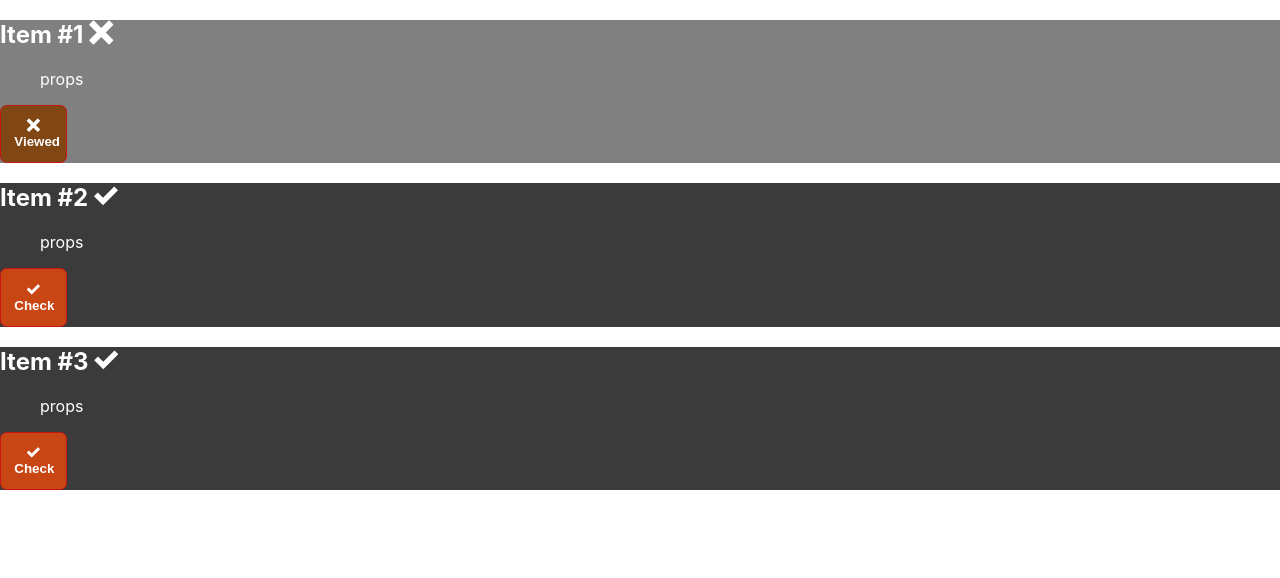
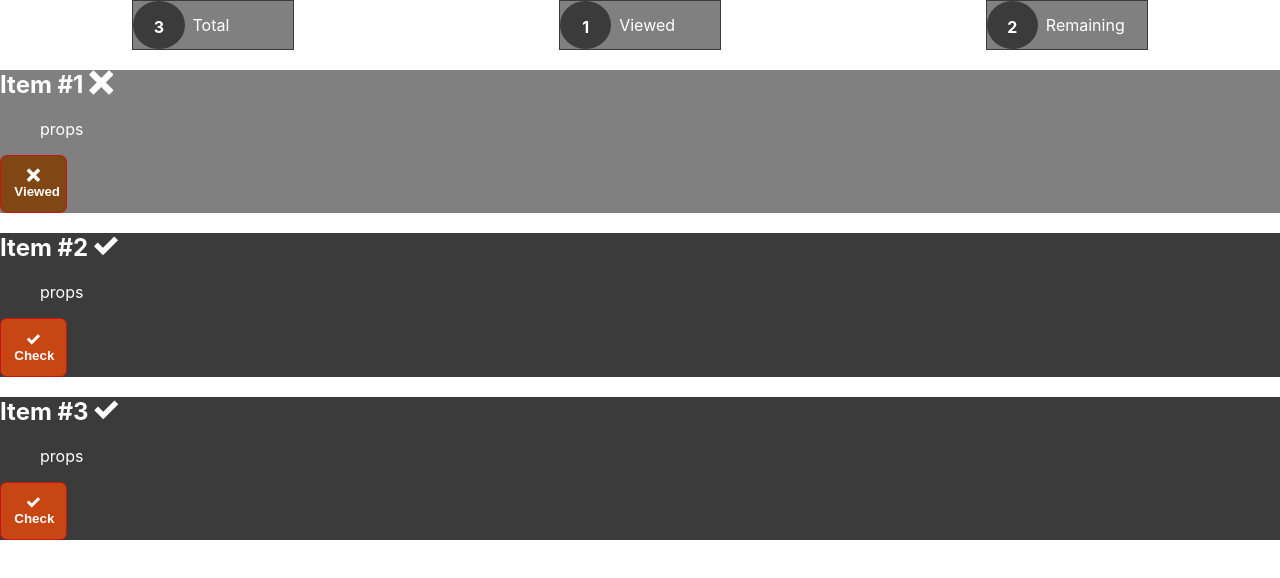
Before and after one commit to dacodemaniak/react-jalon, a React (Create React App) app: page / in a window 1280 px wide. Shown: the top 578 px of the page. Built offline with nearby package versions, Linux system fonts and the light colour scheme.

Commit message:
Added toolbar at top of Main Component

```diff
--- a/src/App.js
+++ b/src/App.js
@@ -1,9 +1,10 @@
 import React from 'react';
 import {JalonComponent} from './components/Jalon/Jalon.class'
+import { ToolbarComponent } from './components/Toolbar/ToolbarComponent';
 
 import './App.css';
 
-import {Jalon, JalonViaCreate} from './components/Jalon/Jalon.js'
+
 
 class App extends React.Component {
   state = {jalons : [
@@ -45,9 +46,9 @@ class App extends React.Component {
 
 
   render() {
+    const { jalons } = this.state
+
     const jalonIteration = () => {
-      const { jalons } = this.state
-
       return jalons.map((jalon) => {
         return <JalonComponent key={jalon.id} jalon={jalon} changeState={this.receiveJalon.bind(this)} />
       })
@@ -55,6 +56,7 @@ class App extends React.Component {
 
     return (
       <div>
+        <ToolbarComponent jalons={jalons} />
         {jalonIteration()}
       </div>
     )
--- a/src/components/Jalon/css/jalon.css
+++ b/src/components/Jalon/css/jalon.css
@@ -1,9 +1,4 @@
-:root {
-    --checked-background-color: rgba(128, 128, 128, 1);
-    --background-color: rgba(59, 59, 59, 1);
-    --default-color: #fff;
-    --disabled-text-color: rgba(120, 120, 120, 1);
-}
+
 .card {
     width: 100%;
     background-color: var(--background-color);
--- /dev/null
+++ b/src/components/Toolbar/ToolbarComponent.js
@@ -0,0 +1,30 @@
+import React from 'react'
+import { BadgeComponent } from './components/badge/BadgeComponent'
+
+export class ToolbarComponent extends React.Component {
+    render() {
+        this.statistic = this._statistize()
+
+        const badges = []
+
+        for (const item in this.statistic) {
+            badges.push(
+                <BadgeComponent key={item} value={this.statistic[item].value} label={this.statistic[item].label} />
+            )
+        }
+
+        return <div className="container">
+            { badges }
+        </div>
+    }
+
+    _statistize() {
+        const { jalons } = this.props
+
+        return {
+            total: {value : jalons.length, label: 'Total'},
+            views: { value: jalons.filter((jalon) => jalon.viewed).length, label: 'Viewed'},
+            remaining: { value: jalons.filter((jalon) => !jalon.viewed).length, label: 'Remaining'}
+        }
+    }
+}
--- /dev/null
+++ b/src/components/Toolbar/components/badge/BadgeComponent.js
@@ -0,0 +1,15 @@
+import React from 'react'
+
+import './css/badge.css'
+
+export class BadgeComponent extends React.Component {
+
+    render() {
+        return <div className="badge-container">
+            <span className="badge">
+                {this.props.value}
+            </span>
+            {this.props.label}
+        </div>
+    }
+}
--- /dev/null
+++ b/src/components/Toolbar/components/badge/css/badge.css
@@ -0,0 +1,21 @@
+.badge-container {
+    display: flex;
+    border: solid 1px var(--background-color);
+    height: 3em;
+    width: 10em;
+    text-align: center;
+    line-height: 3em;
+    color: #fff;
+    background-color: var(--checked-background-color);
+}
+
+.badge-container span.badge {
+    display: inline-block;
+    background-color: var(--background-color);
+    border-radius: 50%;
+    width: 3em;
+    font-weight: bold;
+    padding: 0.1em;
+    color: inherit;
+    margin-right: .5em;
+}
--- a/src/index.css
+++ b/src/index.css
@@ -8,6 +8,13 @@
   font-weight: normal;
   font-style: normal;
   font-display: block;
+}
+
+:root {
+  --checked-background-color: rgba(128, 128, 128, 1);
+  --background-color: rgba(59, 59, 59, 1);
+  --default-color: #fff;
+  --disabled-text-color: rgba(120, 120, 120, 1);
 }
 
 body {
@@ -57,3 +64,11 @@ code {
 .icon-checkbox-unchecked:before {
   content: "\ea53";
 }
+
+/**
+* Flex rules
+**/
+.container {
+  display: flex;
+  justify-content: space-around;
+}
```
